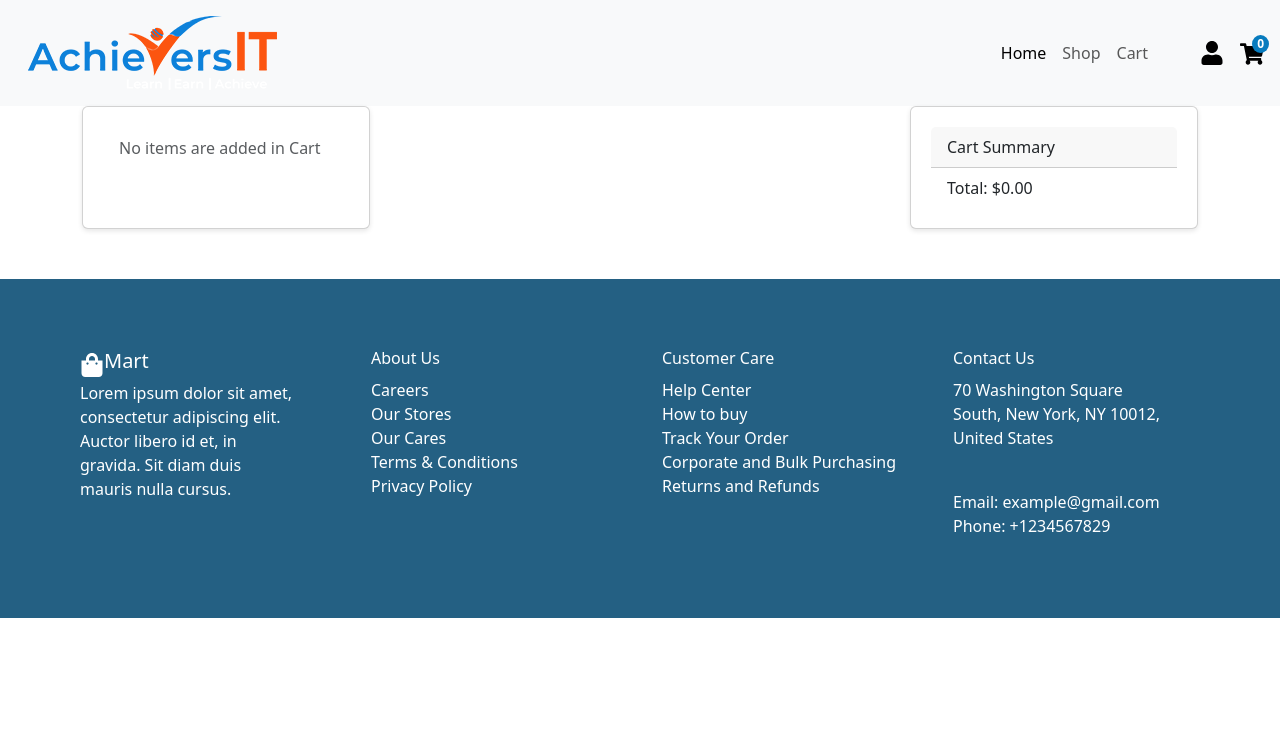
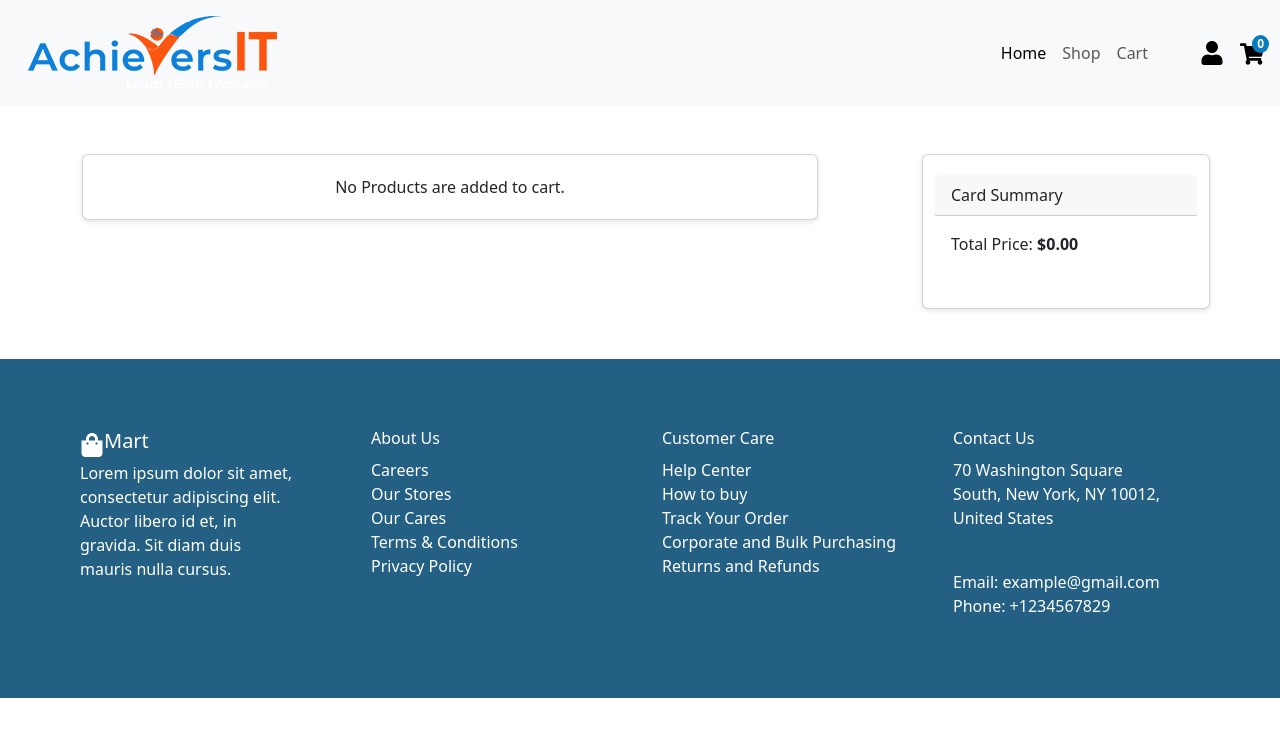
Before and after one commit to VANGATHANUSREE/ecommerce, a React (Create React App) app: page /cart in a window 1280 px wide. Shown: the top 736 px of the page. Built offline with nearby package versions, Linux system fonts and the light colour scheme.

Commit message:
Modified cart items

```diff
--- a/src/components/BigDiscount.js
+++ b/src/components/BigDiscount.js
@@ -2,20 +2,27 @@ import React, { useState } from 'react';
 import { discountProducts } from '../Assets/products';
 import { FaHeart } from 'react-icons/fa';
 import { FaPlus } from 'react-icons/fa';
-import { Link } from 'react-router-dom'; // Import Link
+import { Link, useParams } from 'react-router-dom'; // Import useParams hook
 import './BigDiscount.css';
 
 const DiscountProducts = () => {
   const [cart, setCart] = useState([]);
-  const product = products.find(item => item.id === id); // Find the product by ID
- // Get the addToCart function from context
+  const { id } = useParams(); // Use useParams to get the 'id' from the URL
+
+  // Check if 'id' matches any product in 'discountProducts'
+  const product = discountProducts.find(item => item.id === parseInt(id)); // Find the product by ID
+
   const [quantity, setQuantity] = useState(1);
+
   // Function to handle adding product to the cart
   const addToCart = (product) => {
-    setCart(prevCart => [...prevCart, product]);
-    console.log('Cart:', [...cart, product]); // For debugging
+    if (product) { // Check if product exists
+      setCart(prevCart => [...prevCart, product]);
+
+    }
   };
-  const handleAddToCart = () => {
+
+  const handleAddToCart = (product) => {
     addToCart({ id: product.id, name: product.productName, price: product.price, quantity });
   };
 
--- a/src/components/Cart.js
+++ b/src/components/Cart.js
@@ -1,93 +1,82 @@
-import React from 'react';
-import { useCart } from './CartContext'; // Use CartContext to access cart state
-import { FaTimes, FaPlus, FaMinus } from 'react-icons/fa'; // Import the X, +, and - icons from react-icons
+import React from "react";
+import { useCart } from "./CartContext";
 
 const Cart = () => {
-  const { cartItems, removeFromCart, updateQuantity, totalPrice } = useCart();
-
-  // If cartItems is empty or undefined, show loading
-  if (!cartItems) {
-    return <div>Loading...</div>;
-  }
-
-  // Get the cart count (number of items in the cart)
-  const cartCount = cartItems.length;
-
-  // Handle quantity update
-  const handleIncreaseQuantity = (id) => {
-    updateQuantity(id, 1); // Increase quantity by 1
-  };
-
-  const handleDecreaseQuantity = (id) => {
-    updateQuantity(id, -1); // Decrease quantity by 1 (make sure quantity doesn't go below 1)
-  };
+  const { cart = [], addToCart, removeFromCart, totalPrice } = useCart();
 
   return (
-    <div className="container">
-      <div className="d-flex justify-content-between">
-        {/* If cart is empty, show a message */}
-        {cartCount === 0 ? (
-          <div className="card" style={{ width: '18rem' }}>
-            <div className="card-body">
-              <h6 className="card-subtitle mb-2 text-body-secondary">
-                No items are added in Cart
-              </h6>
-            </div>
-          </div>
-        ) : (
-          // List of Cart Items
-          <div className="card" style={{ width: '50%' }}>
-            <ul className="list-group list-group-flush">
-              {cartItems.map(item => (
-                <li key={item.id} className="list-group-item d-flex align-items-center">
+    <>
+      <div className="container my-5">
+        <div className="row">
+          {/* Cart Items */}
+          <div className="col-lg-8">
+            {cart.length > 0 ? (
+              <div>
+                {cart.map((item) => (
+                  <div
+                    key={item.id}
+                    className="d-flex align-items-center mb-4 shadow-sm p-3 bg-white rounded"
+                  >
+                    {/* Product Image */}
                     <img
                       src={item.imgUrl}
                       alt={item.productName}
-                    style={{ width: '50px', height: '50px', marginRight: '10px' }}
+                      style={{
+                        width: "100px",
+                        height: "auto",
+                        objectFit: "cover",
+                        marginRight: "20px",
+                      }}
                     />
-                  <span>{item.productName} - ${item.price}</span>
-
-                  {/* Quantity Control */}
-                  <div className="d-flex align-items-center ml-auto">
+                    {/* Product Details */}
+                    <div style={{ flex: 1 }}>
+                      <h5 className="mb-1">{item.productName}</h5>
+                      <p className="mb-1">
+                        ${item.price.toFixed(2)} x {item.quantity} ={" "}
+                        <b>${(item.price * item.quantity).toFixed(2)}</b>
+                      </p>
+                    </div>
+                    {/* Quantity Controls */}
+                    <div className="d-flex align-items-center">
                       <button
-                      onClick={() => handleDecreaseQuantity(item.id)}
-                      style={{ border: 'none', background: 'transparent', cursor: 'pointer' }}
+                        className="btn btn-light btn-sm me-2"
+                        onClick={() => addToCart(item)}
                       >
-                      <FaMinus color="red" />
+                        +
                       </button>
-                    <span className="mx-2">{item.quantity}</span> {/* Display quantity */}
                       <button
-                      onClick={() => handleIncreaseQuantity(item.id)}
-                      style={{ border: 'none', background: 'transparent', cursor: 'pointer' }}
+                        className="btn btn-light btn-sm"
+                        onClick={() => removeFromCart(item.id)}
                       >
-                      <FaPlus color="green" />
+                        -
+                      </button>
+                      {/* X Button to Remove Item */}
+                      <button
+                        className="btn btn-danger btn-sm ms-2"
+                        onClick={() => removeFromCart(item.id)} // Call removeFromCart on click
+                      >
+                        X
                       </button>
                     </div>
-
-                  {/* Remove Item */}
-                  <button
-                    onClick={() => removeFromCart(item.id)}
-                    style={{ border: 'none', background: 'transparent', cursor: 'pointer', marginLeft: '10px' }}
-                  >
-                    <FaTimes color="red" />
-                  </button>
-                </li>
+                  </div>
                 ))}
-            </ul>
               </div>
+            ) : (
+              <p className="text-center card">No Products are added to cart.</p>
             )}
-
-        {/* Cart Summary Card */}
+          </div>
+          {/* Cart Summary */}
           <div className="card" style={{ width: '18rem' }}>
             <div className="card-header">
-            Cart Summary
+              Card Summary
             </div>
-          <ul className="list-group list-group-flush">
-            <li className="list-group-item">Total: ${totalPrice}</li>
-          </ul>
+            <div className="card-body">
+              <p>Total Price: <b>${totalPrice.toFixed(2)}</b></p>
             </div>
           </div>
         </div>
+      </div>
+    </>
   );
 };
 
--- a/src/components/CartContext.js
+++ b/src/components/CartContext.js
@@ -1,34 +1,57 @@
-import React, { createContext, useContext, useState } from 'react';
+import React, { createContext, useState, useContext, useMemo } from "react";
 
-// Create a Context for the Cart
 const CartContext = createContext();
 
-// Custom hook to use the Cart Context
-export const useCart = () => {
-  return useContext(CartContext);
-};
+export const CartProvider = ({ children }) => {
+  const [cart, setCart] = useState([]);
 
-// Cart Provider component to wrap the app
-export const CartProvider = ({ children }) => {
-  const [cartItems, setCartItems] = useState([]);
-
-  // Function to add an item to the cart
   const addToCart = (product) => {
-    setCartItems((prevItems) => [...prevItems, product]);
+    setCart((prevCart) => {
+      const existingProduct = prevCart.find((item) => item.id === product.id);
+      if (existingProduct) {
+        return prevCart.map((item) =>
+          item.id === product.id
+            ? { ...item, quantity: item.quantity + 1 }
+            : item
+        );
+      }
+      return [...prevCart, { ...product, quantity: 1 }];
+    });
   };
 
-  // Function to remove an item from the cart
   const removeFromCart = (productId) => {
-    setCartItems((prevItems) => prevItems.filter(item => item.id !== productId));
+    setCart((prevCart) =>
+      prevCart
+        .map((item) =>
+          item.id === productId
+            ? { ...item, quantity: item.quantity - 1 }
+            : item
+        )
+        .filter((item) => item.quantity > 0) // Remove items with 0 quantity
+    );
   };
 
-  // Calculate total price
-  const totalPrice = cartItems.reduce((total, item) => total + item.price, 0).toFixed(2);
+  const totalItems = useMemo(
+    () => cart.reduce((total, item) => total + item.quantity, 0),
+    [cart]
+  );
 
-  // Return the context provider with the necessary values
+  const totalPrice = useMemo(
+    () => cart.reduce((total, item) => total + item.price * item.quantity, 0),
+    [cart]
+  );
+
   return (
-    <CartContext.Provider value={{ cartItems, addToCart, removeFromCart, totalPrice }}>
+    <CartContext.Provider value={{ cart, addToCart, removeFromCart, totalItems, totalPrice }}>
       {children}
     </CartContext.Provider>
   );
 };
+
+export const useCart = () => {
+  const context = useContext(CartContext);
+  if (!context) {
+    throw new Error("useCart must be used within a CartProvider");
+  }
+  return context;
+};
--- a/src/components/Header.js
+++ b/src/components/Header.js
@@ -4,14 +4,13 @@ import { FaShoppingCart } from 'react-icons/fa';
 import { FaUser  } from 'react-icons/fa';
 import logo from '../Assets/Images/achieversIT.png';
 import { useCart } from './CartContext';
-import './Header.css'
+import './Header.css';
 
 const Header = () => {
+  const { cart = [] } = useCart(); // Default to an empty array if cart is undefined
 
-  const { cartItems } = useCart();
-
-  // Get the cart count by calculating the length of the cartItems array
-  const cartCount = cartItems.length;
+  // Get the cart count by calculating the length of the cart array
+  const cartCount = cart.length;
 
   return (
     <nav className="navbar navbar-expand-lg bg-body-tertiary">
--- a/src/components/Shop.js
+++ b/src/components/Shop.js
@@ -115,6 +115,7 @@ const Shop = () => {
       </div>
 
       {/* Display filtered products as cards */}
+      <div className='container'>
       <div className="cards-container">
         {filteredProducts.length > 0 ? (
           filteredProducts.map(product => (
@@ -140,12 +141,13 @@ const Shop = () => {
                 </p>
               </div>
             </div>
+
           ))
         ) : (
           <div className="no-products">No products found.</div>
         )}
       </div>
-
+      </div>
     </div>
   );
 };
```
Lines whose indentation alone changed are shown as unchanged.
